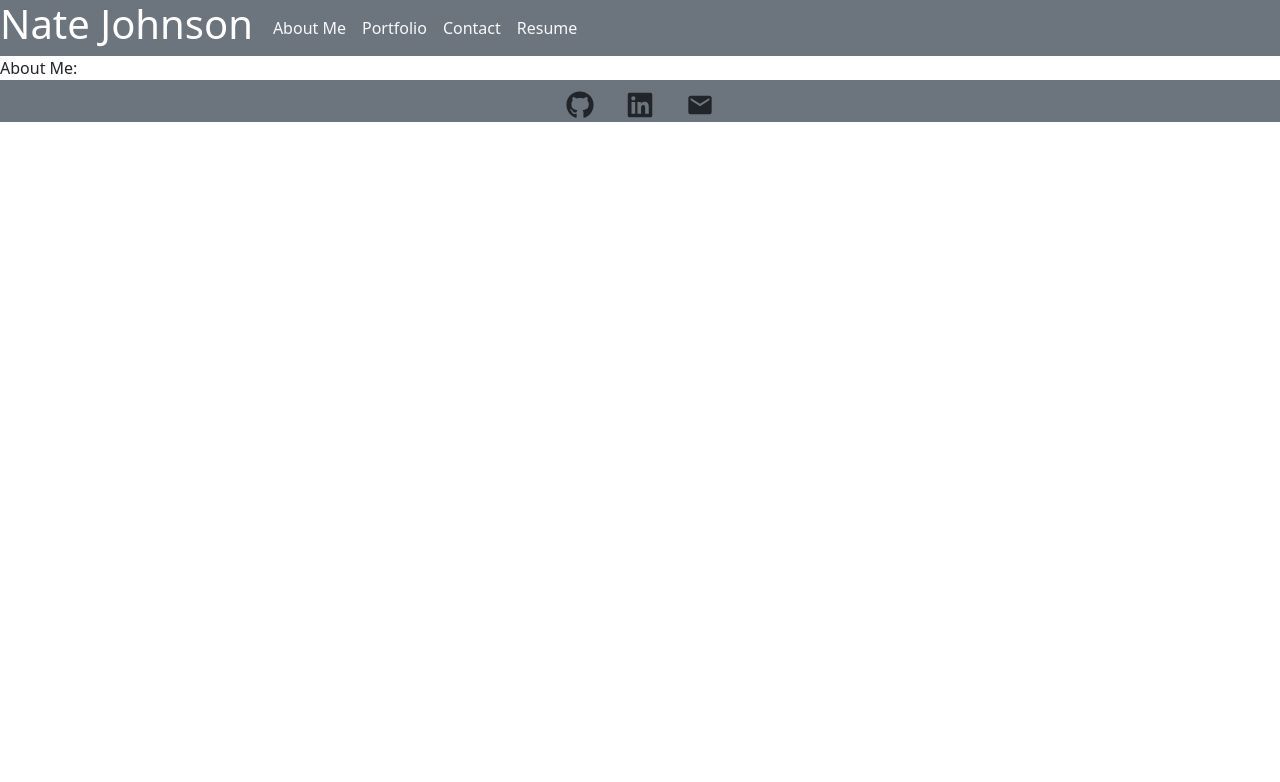
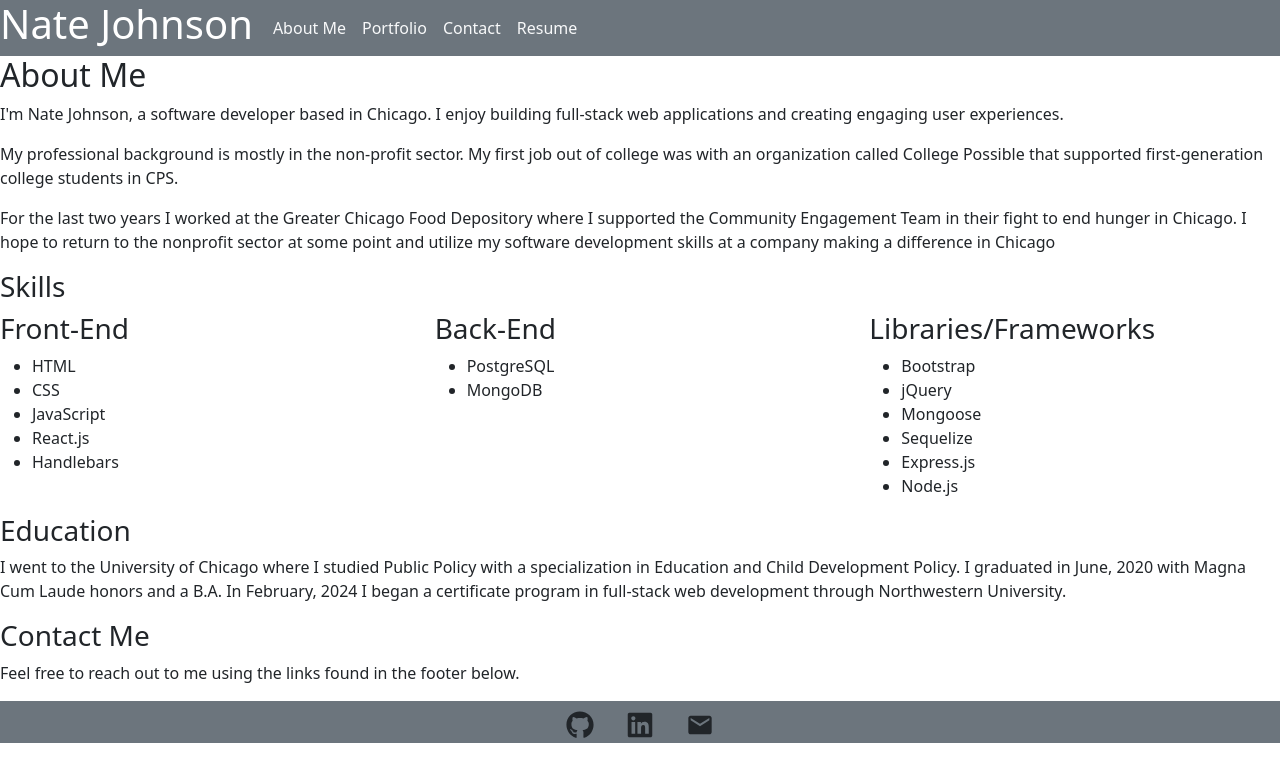
Before and after one commit to njohnson2897/react-portfolio, a React (Vite) app: page / in a window 1280 px wide. Shown: the top 782 px of the page. Built offline with nearby package versions, Linux system fonts and the light colour scheme.

Commit message:
populates about me page

```diff
--- a/src/pages/AboutPage.jsx
+++ b/src/pages/AboutPage.jsx
@@ -1,7 +1,61 @@
 export default function AboutPage() {
     return (
         <div>
-            About Me:
+        <h2>About Me</h2>
+        <p>
+          I'm Nate Johnson, a software developer based in Chicago.  I enjoy building full-stack
+          web applications and creating engaging user experiences. </p>
+
+        <p>My professional background is mostly in the non-profit sector. My first job out of college was
+        with an organization called College Possible that supported first-generation college students in
+        CPS.</p>
+
+        <p>For the last two years I worked at the Greater Chicago Food Depository where I supported the
+        Community Engagement Team in their fight to end hunger in Chicago. I hope to return to the nonprofit sector
+        at some point and utilize my software development skills at a company making a difference in Chicago</p>
+
+        <h3>Skills</h3>
+        <div className="row">
+        <div className="col-md-4">
+          <h3>Front-End</h3>
+          <ul>
+            <li>HTML</li>
+            <li>CSS</li>
+            <li>JavaScript</li>
+            <li>React.js</li>
+            <li>Handlebars</li>
+          </ul>
         </div>
+        <div className="col-md-4">
+          <h3>Back-End</h3>
+          <ul>
+            <li>PostgreSQL</li>
+            <li>MongoDB</li>
+          </ul>
+        </div>
+        <div className="col-md-4">
+          <h3>Libraries/Frameworks</h3>
+          <ul>
+            <li>Bootstrap</li>
+            <li>jQuery</li>
+            <li>Mongoose</li>
+            <li>Sequelize</li>
+            <li>Express.js</li>
+            <li>Node.js</li>
+          </ul>
+        </div>
+      </div>
+        <h3>Education</h3>
+        <p>
+          I went to the University of Chicago where I studied Public Policy with a specialization in Education
+          and Child Development Policy.  I graduated in June, 2020 with Magna Cum Laude honors and a B.A.  In February, 2024 I began
+          a certificate program in full-stack web development through Northwestern University.
+        </p>
+        {/* Add more education details as needed */}
+        <h3>Contact Me</h3>
+        <p>
+          Feel free to reach out to me using the links found in the footer below.
+        </p>
+      </div>
     )
 }
```
